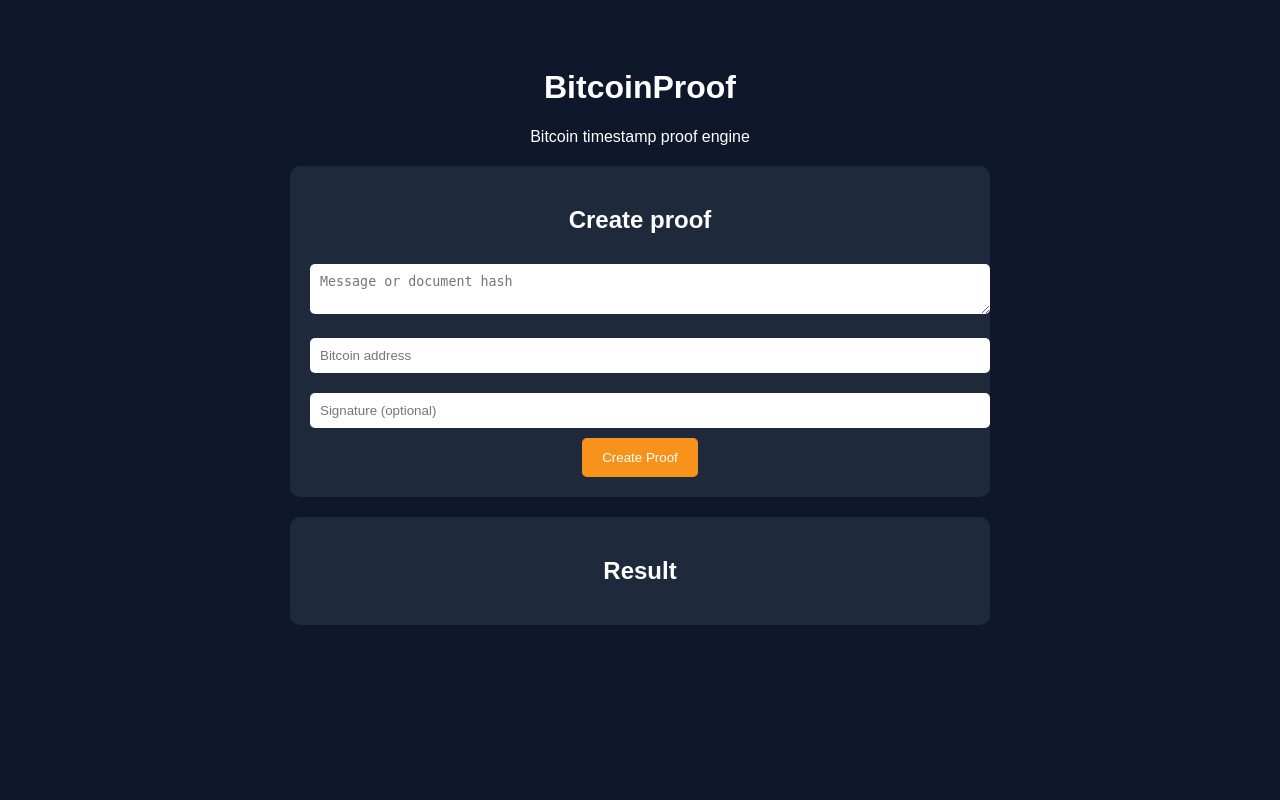
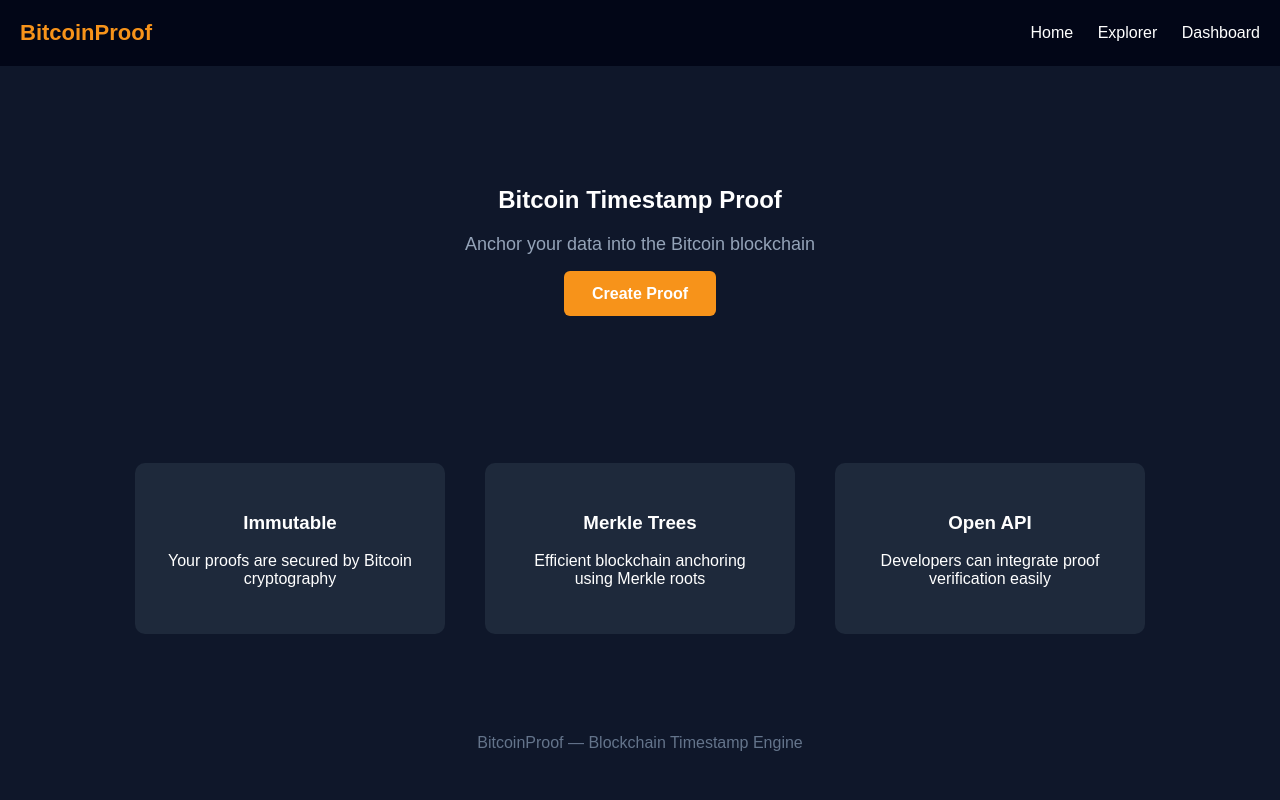
Before and after one commit to thirouxroux-tech/bitcoin-proof-api, a FastAPI app: template templates/index.html in a window 1280 px wide. Run offline with FastAPI, Linux system fonts and the light colour scheme; the template is opened without the code that fills it, so the values that code supplies are empty.

Commit message:
fix dashboard

```diff
--- a/templates/index.html
+++ b/templates/index.html
@@ -1,113 +1,150 @@
 <!DOCTYPE html>
 <html>
+
 <head>
+
 <title>BitcoinProof</title>
 
 <style>
+
 body{
 font-family:Arial;
+margin:0;
 background:#0f172a;
 color:white;
-text-align:center;
-padding:40px;
 }
 
-.container{
-max-width:700px;
-margin:auto;
+header{
+background:#020617;
+padding:20px;
+display:flex;
+justify-content:space-between;
+align-items:center;
 }
 
-input,textarea{
-width:100%;
-padding:10px;
-margin:10px 0;
-border-radius:5px;
-border:none;
+.logo{
+font-size:22px;
+font-weight:bold;
+color:#f7931a;
 }
 
-button{
-background:#f7931a;
+nav a{
 color:white;
-padding:12px 20px;
-border:none;
-border-radius:5px;
-cursor:pointer;
+margin-left:20px;
+text-decoration:none;
 }
 
-button:hover{
-opacity:0.8;
+.hero{
+text-align:center;
+padding:100px 20px;
+}
+
+.hero h1{
+font
+size:48px;
+margin-bottom:20px;
+}
+
+.hero p{
+color:#94a3b8;
+font-size:18px;
+margin-bottom:30px;
+}
+
+.button{
+background:#f7931a;
+padding:14px 28px;
+border-radius:6px;
+text-decoration:none;
+color:white;
+font-weight:bold;
+}
+
+.features{
+display:flex;
+justify-content:center;
+gap:40px;
+padding:60px 20px;
+flex-wrap:wrap;
 }
 
 .card{
 background:#1e293b;
-padding:20px;
+padding:30px;
 border-radius:10px;
-margin-top:20px;
+width:250px;
+text-align:center;
 }
+
+footer{
+text-align:center;
+padding:40px;
+color:#64748b;
+}
+
 </style>
 
 </head>
 
 <body>
 
-<div class="container">
+<header>
 
-<h1>BitcoinProof</h1>
-<p>Bitcoin timestamp proof engine</p>
+<div class="logo">BitcoinProof</div>
+
+<nav>
+
+<a href="/">Home</a>
+<a href="/explorer">Explorer</a>
+<a href="/dashboard">Dashboard</a>
+
+</nav>
+
+</header>
+
+<section class="hero">
+
+<h1>Bitcoin Timestamp Proof</h1>
+
+<p>Anchor your data into the Bitcoin blockchain</p>
+
+<a class="button" href="/dashboard">Create Proof</a>
+
+</section>
+
+<section class="features">
 
 <div class="card">
 
-<h2>Create proof</h2>
+<h3>Immutable</h3>
 
-<textarea id="message" placeholder="Message or document hash"></textarea>
-
-<input id="address" placeholder="Bitcoin address">
-
-<input id="signature" placeholder="Signature (optional)">
-
-<button onclick="verify()">Create Proof</button>
+<p>Your proofs are secured by Bitcoin cryptography</p>
 
 </div>
 
 <div class="card">
 
-<h2>Result</h2>
+<h3>Merkle Trees</h3>
 
-<pre id="result"></pre>
+<p>Efficient blockchain anchoring using Merkle roots</p>
 
 </div>
 
+<div class="card">
+
+<h3>Open API</h3>
+
+<p>Developers can integrate proof verification easily</p>
+
 </div>
 
-<script>
+</section>
 
-async function verify(){
+<footer>
 
-let message=document.getElementById("message").value
-let address=document.getElementById("address").value
-let signature=document.getElementById("signature").value
+BitcoinProof — Blockchain Timestamp Engine
 
-let response=await fetch("/verify",{
-method:"POST",
-headers:{
-"Content-Type":"application/json",
-"X-API-KEY":"dev_key_123456"
-},
-body:JSON.stringify({
-message:message,
-address:address,
-signature:signature
-})
-})
-
-let data=await response.json()
-
-document.getElementById("result").innerText=
-JSON.stringify(data,null,2)
-
-}
-
-</script>
+</footer>
 
 </body>
 </html>
```
Also changed, not shown: templates/dashboard.html (+65 -1 lines), dashboard.html (added).
